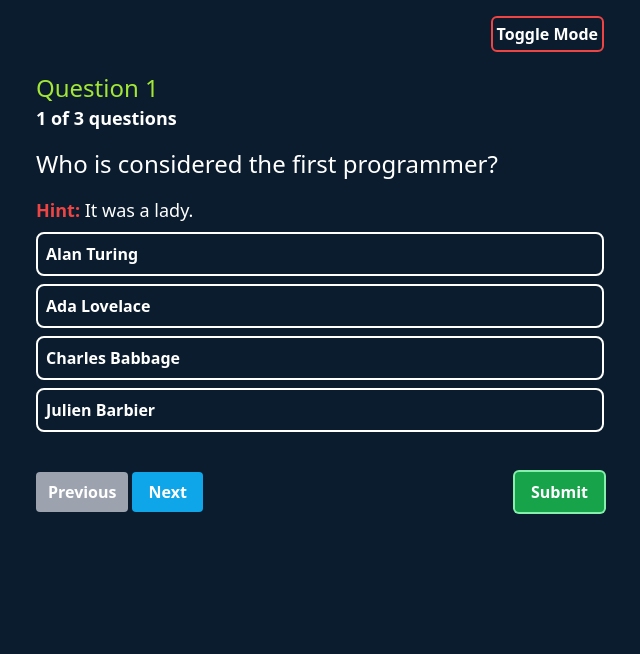
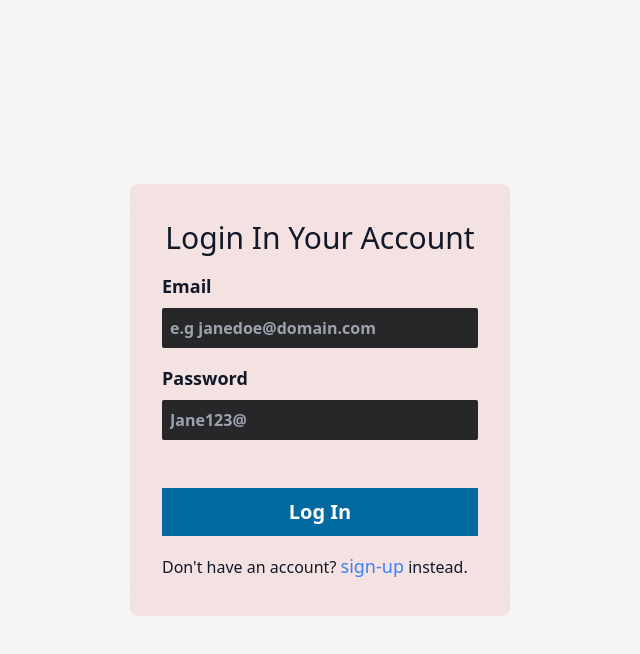
Before and after one commit to Torbary/QuizGURU, a React (Vite) app in the folder frontend/: page / in a window 1280 px wide. Shown: the top 654 px of the page, without its empty margins (320-960 px from the left). Built offline with nearby package versions, Linux system fonts and the light colour scheme.

Commit message:
added login and signup component.

```diff
--- a/frontend/src/App.jsx
+++ b/frontend/src/App.jsx
@@ -1,19 +1,16 @@
 import { useState } from "react";
 import "./App.css";
 import Quiz from "./Quiz";
-import shortid from "shortid";
+import SignUp from "./pages/SignUp";
+import Login from "./pages/Login";
 function App() {
-  const [count, setCount] = useState(0);
-
-  const id = shortid.generate();
-
   const html = document.querySelector('html')
-  html.classList.add('dark')
+  html.classList.add('light')
 
 
   return (
     <>
-     <Quiz />
+     <Login />
     </>
   );
 }
--- /dev/null
+++ b/frontend/src/components/div-input.jsx
@@ -0,0 +1,22 @@
+import React from "react";
+
+export default function DivInput(props) {
+  return (
+    <div className="mb-4">
+      <label htmlFor={props?.id} className="font-semibold text-lg">
+        {props.label}
+      </label>
+      <input
+        type={props.type || "text"}
+        className={
+          props?.className ||
+          "block transition-all w-full h-10 px-2 mt-2 text-base text-white font-semibold rounded-sm outline-1 outline-gray-600 bg-zinc-800 dark:bg-slate-700"
+        }
+        name={props?.name}
+        id={props?.id}
+        onChange={props?.onChange}
+        placeholder={props?.placeholder}
+      ></input>
+    </div>
+  );
+}
--- /dev/null
+++ b/frontend/src/pages/Login.jsx
@@ -0,0 +1,46 @@
+import React from "react";
+import DivInput from "../components/div-input";
+
+export default function Login() {
+  return (
+    <div className="min-h-screen flex flex-col items-center justify-center">
+      <form
+        className="max-w-[420px] min-w-[380px] mx-auto px-8 py-9 rounded-lg
+       bg-[rgba(235,95,95,0.13)] backdrop-blur-md"
+      >
+        <h1 className="text-center text-3xl mb-4">Login In Your Account</h1>
+
+        <DivInput
+          type="email"
+          name="email"
+          id="email-input"
+          label="Email"
+          placeholder="e.g janedoe@domain.com"
+        />
+        <DivInput
+          type="password"
+          name="password"
+          id="password-input"
+          label="Password"
+          placeholder="Jane123@"
+        />
+        <button
+          className="w-full h-12 transition ease-in hover:bg-sky-900 bg-sky-700
+         text-white mt-8 font-semibold text-xl"
+        >
+          Log In
+        </button>
+        <p className="mt-4 text-base mx-auto">
+          Don't have an account?{" "}
+          <a
+            href="/register"
+            className="text-lg text-blue-500 dark:text-amber-300 hover:text-emerald-800"
+          >
+            sign-up
+          </a>{" "}
+          instead.
+        </p>
+      </form>
+    </div>
+  );
+}
--- /dev/null
+++ b/frontend/src/pages/SignUp.jsx
@@ -0,0 +1,62 @@
+import React from "react";
+import DivInput from "../components/div-input";
+
+function SignUp() {
+  return (
+    <div className="min-h-screen flex flex-col items-center justify-center">
+      <form
+        className="max-w-[420px] min-w-[380px] mx-auto px-8 py-9 rounded-lg
+       bg-[rgba(235,95,95,0.13)] backdrop-blur-md"
+      >
+        <h1 className="text-center text-3xl mb-4">Create An Account</h1>
+
+        <DivInput
+          type="text"
+          name="firstname"
+          id="firstname"
+          label="First Name"
+          placeholder="e.g Jane"
+        />
+        <DivInput
+          type="text"
+          name="lastname"
+          id="lastname"
+          label="Last Name"
+          placeholder="e.g Doe"
+        />
+        <DivInput
+          type="email"
+          name="email"
+          id="email-input"
+          label="Email"
+          placeholder="e.g janedoe@domain.com"
+        />
+        <DivInput
+          type="password"
+          name="password"
+          id="password-input"
+          label="Password"
+          placeholder="Jane123@"
+        />
+        <button
+          className="w-full h-12 transition ease-in hover:bg-sky-900 bg-sky-700
+         text-white mt-8 font-semibold text-xl"
+        >
+          Sign Up
+        </button>
+        <p className="mt-4 text-base mx-auto">
+          Already own an account?{" "}
+          <a
+            href="/login"
+            className="text-lg text-blue-500 dark:text-amber-300 hover:text-emerald-800"
+          >
+            login
+          </a>{" "}
+          instead.
+        </p>
+      </form>
+    </div>
+  );
+}
+
+export default SignUp;
```
